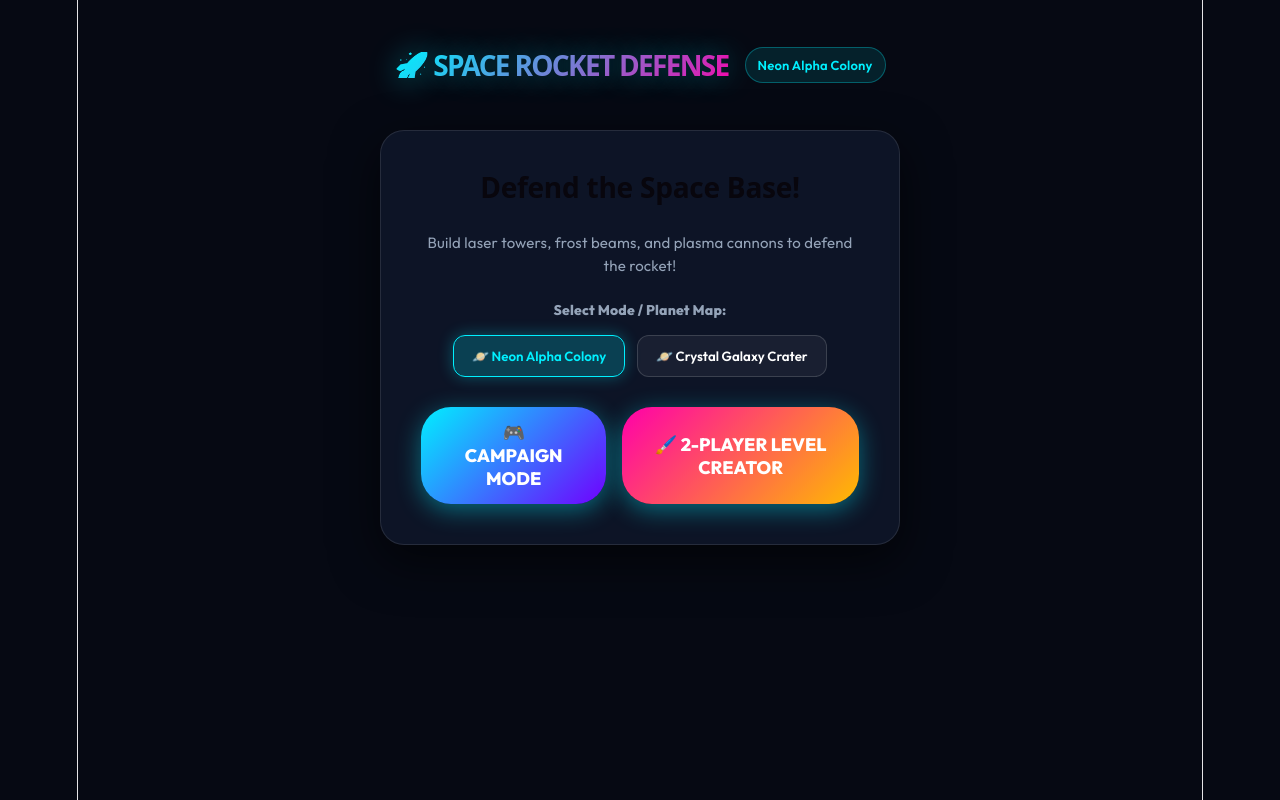
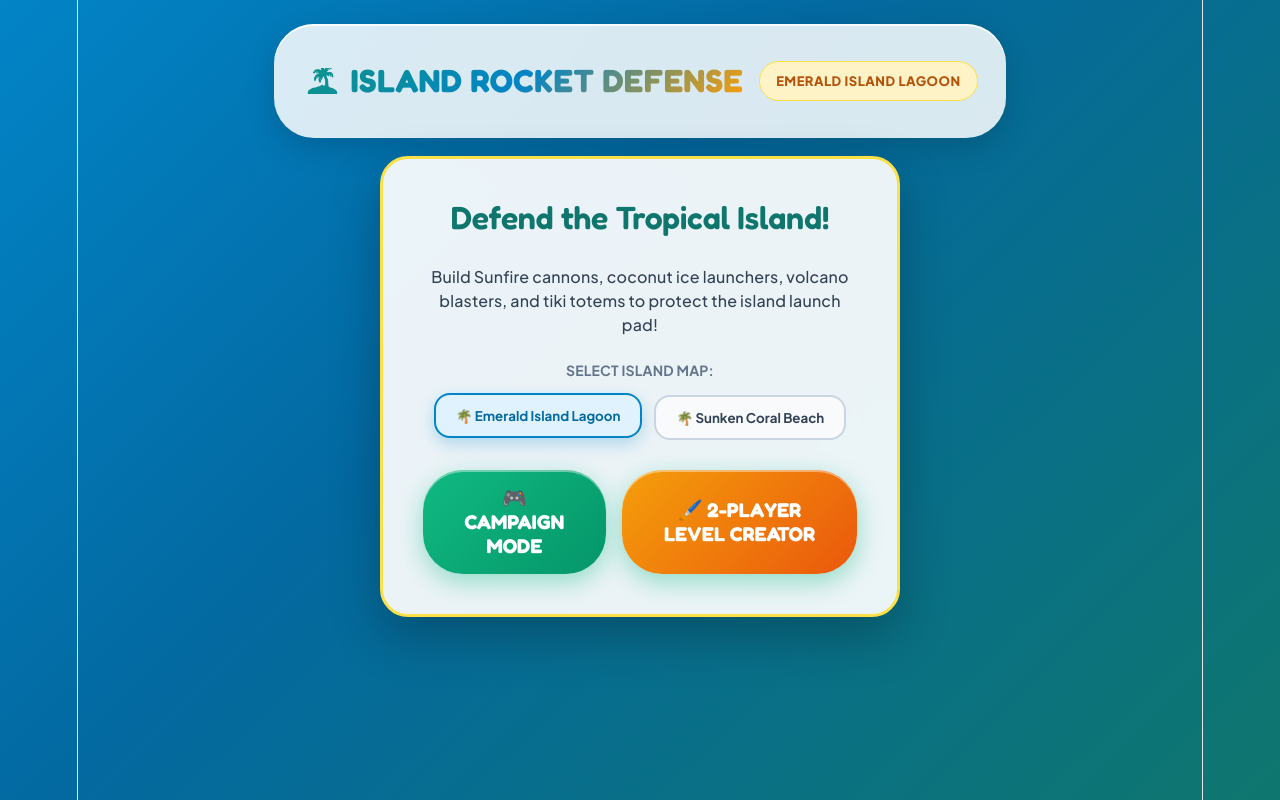
Before and after one commit to krishnagayu/games, a React (Vite) app in the folder space-rocket-defense/: page / in a window 1280 px wide. Built offline with nearby package versions, Linux system fonts and the light colour scheme.

Commit message:
feat: Add tropical island theme and 60fps performance optimizations

```diff
--- a/space-rocket-defense/src/App.css
+++ b/space-rocket-defense/src/App.css
@@ -1,16 +1,17 @@
-@import url('https://fonts.googleapis.com/css2?family=Outfit:wght@400;600;800&display=swap');
+@import url('https://fonts.googleapis.com/css2?family=Plus+Jakarta+Sans:wght@500;700;800&family=Fredoka:wght@600;700&display=swap');
 
 * {
   box-sizing: border-box;
   margin: 0;
   padding: 0;
-  font-family: 'Outfit', sans-serif;
+  font-family: 'Plus Jakarta Sans', sans-serif;
   user-select: none;
 }
 
 body {
-  background-color: #060913;
-  color: #f8fafc;
+  background: linear-gradient(135deg, #0284c7 0%, #0369a1 40%, #0f766e 100%);
+  background-attachment: fixed;
+  color: #0f172a;
   min-height: 100vh;
   display: flex;
   justify-content: center;
@@ -22,33 +23,41 @@ body {
   display: flex;
   flex-direction: column;
   align-items: center;
-  gap: 20px;
-  padding: 20px;
+  gap: 18px;
+  padding: 24px;
 }
 
 .game-header {
   display: flex;
   align-items: center;
   gap: 16px;
+  background: rgba(255, 255, 255, 0.85);
+  backdrop-filter: blur(12px);
+  padding: 12px 28px;
+  border-radius: 40px;
+  box-shadow: 0 10px 30px rgba(0, 0, 0, 0.15), inset 0 2px 0 rgba(255, 255, 255, 0.8);
 }
 
 .game-header h1 {
-  font-size: 28px;
-  font-weight: 800;
-  background: linear-gradient(135deg, #00f0ff, #ff00aa);
+  font-family: 'Fredoka', cursive;
+  font-size: 32px;
+  font-weight: 700;
+  background: linear-gradient(135deg, #0d9488, #0284c7, #f59e0b);
   -webkit-background-clip: text;
   -webkit-text-fill-color: transparent;
-  text-shadow: 0 0 30px rgba(0, 240, 255, 0.4);
+  letter-spacing: 0.5px;
 }
 
 .header-badge {
-  background: rgba(0, 240, 255, 0.1);
-  border: 1px solid rgba(0, 240, 255, 0.3);
-  color: #00f0ff;
-  padding: 4px 12px;
+  background: #fef3c7;
+  border: 1px solid #fde047;
+  color: #b45309;
+  padding: 6px 16px;
   border-radius: 20px;
   font-size: 13px;
-  font-weight: 600;
+  font-weight: 800;
+  text-transform: uppercase;
+  letter-spacing: 0.5px;
 }
 
 .game-layout {
@@ -58,15 +67,15 @@ body {
 }
 
 .modal-screen {
-  background: rgba(15, 23, 42, 0.9);
+  background: rgba(255, 255, 255, 0.92);
   backdrop-filter: blur(16px);
-  border: 1px solid rgba(255, 255, 255, 0.1);
-  border-radius: 24px;
+  border: 3px solid #fde047;
+  border-radius: 28px;
   padding: 40px;
   max-width: 520px;
   width: 100%;
   text-align: center;
-  box-shadow: 0 16px 48px rgba(0, 0, 0, 0.6);
+  box-shadow: 0 20px 50px rgba(0, 0, 0, 0.25);
   display: flex;
   flex-direction: column;
   gap: 20px;
@@ -74,14 +83,16 @@ body {
 }
 
 .modal-screen h2 {
-  font-size: 28px;
-  font-weight: 800;
+  font-family: 'Fredoka', cursive;
+  font-size: 32px;
+  color: #0f766e;
 }
 
 .modal-screen p {
-  color: #94a3b8;
-  font-size: 15px;
+  color: #334155;
+  font-size: 16px;
   line-height: 1.5;
+  font-weight: 500;
 }
 
 .map-selector {
@@ -90,8 +101,10 @@ body {
 
 .map-selector h3 {
   font-size: 14px;
-  color: #94a3b8;
+  color: #64748b;
   margin-bottom: 12px;
+  font-weight: 700;
+  text-transform: uppercase;
 }
 
 .map-buttons {
@@ -101,42 +114,46 @@ body {
 }
 
 .map-btn {
-  padding: 12px 18px;
-  border-radius: 12px;
-  border: 1px solid rgba(255, 255, 255, 0.15);
-  background: rgba(255, 255, 255, 0.05);
-  color: #fff;
+  padding: 12px 20px;
+  border-radius: 16px;
+  border: 2px solid #cbd5e1;
+  background: #f8fafc;
+  color: #334155;
   cursor: pointer;
-  font-weight: 600;
-  transition: all 0.2s;
+  font-weight: 700;
+  transition: all 0.2s ease;
 }
 
 .map-btn.active {
-  border-color: #00f0ff;
-  background: rgba(0, 240, 255, 0.2);
-  color: #00f0ff;
-  box-shadow: 0 0 15px rgba(0, 240, 255, 0.3);
+  border-color: #0284c7;
+  background: #e0f2fe;
+  color: #0369a1;
+  box-shadow: 0 6px 16px rgba(2, 132, 199, 0.25);
+  transform: translateY(-2px);
 }
 
 .primary-btn {
-  padding: 14px 32px;
-  font-size: 18px;
-  font-weight: bold;
+  padding: 16px 36px;
+  font-family: 'Fredoka', cursive;
+  font-size: 20px;
+  font-weight: 700;
   color: #fff;
-  background: linear-gradient(135deg, #00f0ff, #7000ff);
+  background: linear-gradient(135deg, #10b981, #059669);
   border: none;
-  border-radius: 30px;
+  border-radius: 40px;
   cursor: pointer;
-  box-shadow: 0 6px 25px rgba(0, 240, 255, 0.4);
-  transition: transform 0.2s;
+  box-shadow: 0 8px 24px rgba(16, 185, 129, 0.4), inset 0 2px 0 rgba(255, 255, 255, 0.4);
+  transition: all 0.2s ease;
 }
 
 .primary-btn:hover {
-  transform: scale(1.05);
+  transform: translateY(-3px) scale(1.03);
+  box-shadow: 0 12px 28px rgba(16, 185, 129, 0.5);
 }
 
 .final-score {
-  font-size: 24px;
-  font-weight: bold;
-  color: #ffbb00;
+  font-family: 'Fredoka', cursive;
+  font-size: 32px;
+  font-weight: 700;
+  color: #d97706;
 }
--- a/space-rocket-defense/src/App.tsx
+++ b/space-rocket-defense/src/App.tsx
@@ -62,7 +62,7 @@ export function App() {
     <div className="game-container">
       {/* Top Navigation Header */}
       <header className="game-header">
-        <h1>🚀 SPACE ROCKET DEFENSE</h1>
+        <h1>🏝️ ISLAND ROCKET DEFENSE</h1>
         <div className="header-badge">
           {customChallenge ? `🎯 Challenge by ${customChallenge.creatorName}` : MAPS[currentMapIndex].name}
         </div>
@@ -71,11 +71,11 @@ export function App() {
       {/* Main Game Screen */}
       {gameState === 'menu' && (
         <div className="modal-screen">
-          <h2>Defend the Space Base!</h2>
-          <p>Build laser towers, frost beams, and plasma cannons to defend the rocket!</p>
+          <h2>Defend the Tropical Island!</h2>
+          <p>Build Sunfire cannons, coconut ice launchers, volcano blasters, and tiki totems to protect the island launch pad!</p>
 
           <div className="map-selector">
-            <h3>Select Mode / Planet Map:</h3>
+            <h3>Select Island Map:</h3>
             <div className="map-buttons">
               {MAPS.map((map, idx) => (
                 <button
@@ -86,7 +86,7 @@ export function App() {
                     setCustomChallenge(null);
                   }}
                 >
-                  🪐 {map.name}
+                  🌴 {map.name}
                 </button>
               ))}
             </div>
@@ -105,7 +105,7 @@ export function App() {
 
             <button
               className="primary-btn"
-              style={{ background: 'linear-gradient(135deg, #ff00aa, #ffbb00)' }}
+              style={{ background: 'linear-gradient(135deg, #f59e0b, #ea580c)' }}
               onClick={() => setGameState('editor')}
             >
               🖌️ 2-PLAYER LEVEL CREATOR
--- a/space-rocket-defense/src/LevelEditor.tsx
+++ b/space-rocket-defense/src/LevelEditor.tsx
@@ -88,22 +88,20 @@ export const LevelEditor: React.FC<LevelEditorProps> = ({ onSaveChallenge, onCan
     <div style={{
       display: 'flex',
       gap: '24px',
-      background: 'rgba(15, 23, 42, 0.95)',
+      background: 'rgba(255, 255, 255, 0.94)',
       backdropFilter: 'blur(16px)',
       padding: '24px',
-      borderRadius: '24px',
-      border: '1px solid rgba(0, 240, 255, 0.3)',
-      boxShadow: '0 16px 48px rgba(0, 0, 0, 0.7)',
-      color: '#fff',
-      maxWidth: '1200px',
+      borderRadius: '28px',
+      border: '3px solid #fde047',
+      boxShadow: '0 16px 48px rgba(0, 0, 0, 0.2)',
+      color: '#0f172a',
+      maxWidth: '1000px',
       width: '100%'
     }}>
       {/* Left: Interactive Canvas Path Editor */}
       <div style={{ display: 'flex', flexDirection: 'column', gap: '12px' }}>
-        <div style={{ display: 'flex', justifyContent: 'space-between', alignItems: 'center' }}>
-          <h2 style={{ fontSize: '20px', color: '#00f0ff' }}>🖌️ 1. Draw Alien Path</h2>
-          <span style={{ fontSize: '12px', color: '#94a3b8' }}>Click & Drag across grid to draw track</span>
-        </div>
+        <h2 style={{ fontSize: '20px', color: '#0d9488', fontFamily: 'Fredoka, cursive' }}>🎨 1. Paint Alien March Path</h2>
+        <p style={{ fontSize: '13px', color: '#64748b' }}>Click and drag across tiles to draw custom invasion path!</p>
 
         <div
           onMouseDown={handleCanvasMouseDown}
--- a/space-rocket-defense/src/maps.ts
+++ b/space-rocket-defense/src/maps.ts
@@ -54,16 +54,16 @@ function generateBuildableGrid(path: Position[]): boolean[][] {
 
 export const MAPS: MapData[] = [
   {
-    id: 'neon-alpha',
-    name: 'Neon Alpha Colony',
-    themeColor: '#0a0f24',
+    id: 'emerald-lagoon',
+    name: 'Emerald Island Lagoon',
+    themeColor: '#10b981', // vibrant lush palm grass
     path: path1,
     buildableGrid: generateBuildableGrid(path1)
   },
   {
-    id: 'crystal-crater',
-    name: 'Crystal Galaxy Crater',
-    themeColor: '#120a24',
+    id: 'sunken-coral',
+    name: 'Sunken Coral Beach',
+    themeColor: '#0284c7', // tropical turquoise shore
     path: path2,
     buildableGrid: generateBuildableGrid(path2)
   }
--- a/space-rocket-defense/src/types.ts
+++ b/space-rocket-defense/src/types.ts
@@ -96,46 +96,46 @@ export interface CustomChallenge {
 export const TOWER_CONFIGS: Record<TowerType, TowerConfig> = {
   laser: {
     type: 'laser',
-    name: 'Laser Turret',
+    name: 'Sunfire Launcher',
     cost: 100,
     range: 120,
     damage: 15,
     fireRate: 2.5,
-    color: '#00f0ff',
-    description: 'Rapid single-target energy laser beam.',
-    icon: '⚡'
+    color: '#f59e0b',
+    description: 'Rapid solar beam launcher powered by island sun rays.',
+    icon: '☀️'
   },
   cryo: {
     type: 'cryo',
-    name: 'Frost Emitter',
+    name: 'Coconut Frost Cannon',
     cost: 150,
     range: 100,
     damage: 5,
     fireRate: 1.0,
-    color: '#00ffaa',
-    description: 'Slows down groups of alien invaders in range.',
-    icon: '🧊'
+    color: '#06b6d4',
+    description: 'Launches chilled coconut ice blasts that freeze invaders.',
+    icon: '🥥'
   },
   plasma: {
     type: 'plasma',
-    name: 'Plasma Blaster',
+    name: 'Volcano Blast Mortar',
     cost: 200,
     range: 160,
     damage: 45,
     fireRate: 0.8,
-    color: '#ff0055',
-    description: 'Fires heavy plasma rockets dealing area splash damage.',
-    icon: '🚀'
+    color: '#ef4444',
+    description: 'Fires heavy lava explosive mortar shells dealing area splash damage.',
+    icon: '🌋'
   },
   magnet: {
     type: 'magnet',
-    name: 'Pulse Disruptor',
+    name: 'Tiki Thunder Totem',
     cost: 175,
     range: 110,
     damage: 25,
     fireRate: 1.2,
-    color: '#bf00ff',
-    description: 'Stuns and strips robotic shields from alien foes.',
-    icon: '🧲'
+    color: '#8b5cf6',
+    description: 'Unleashes tropical lightning shocks that stun enemy hordes.',
+    icon: '🗿'
   }
 };
```
Also changed, not shown: space-rocket-defense/src/ControlPanel.tsx (+67 -59 lines), space-rocket-defense/src/GameBoard.tsx (+144 -65 lines).
